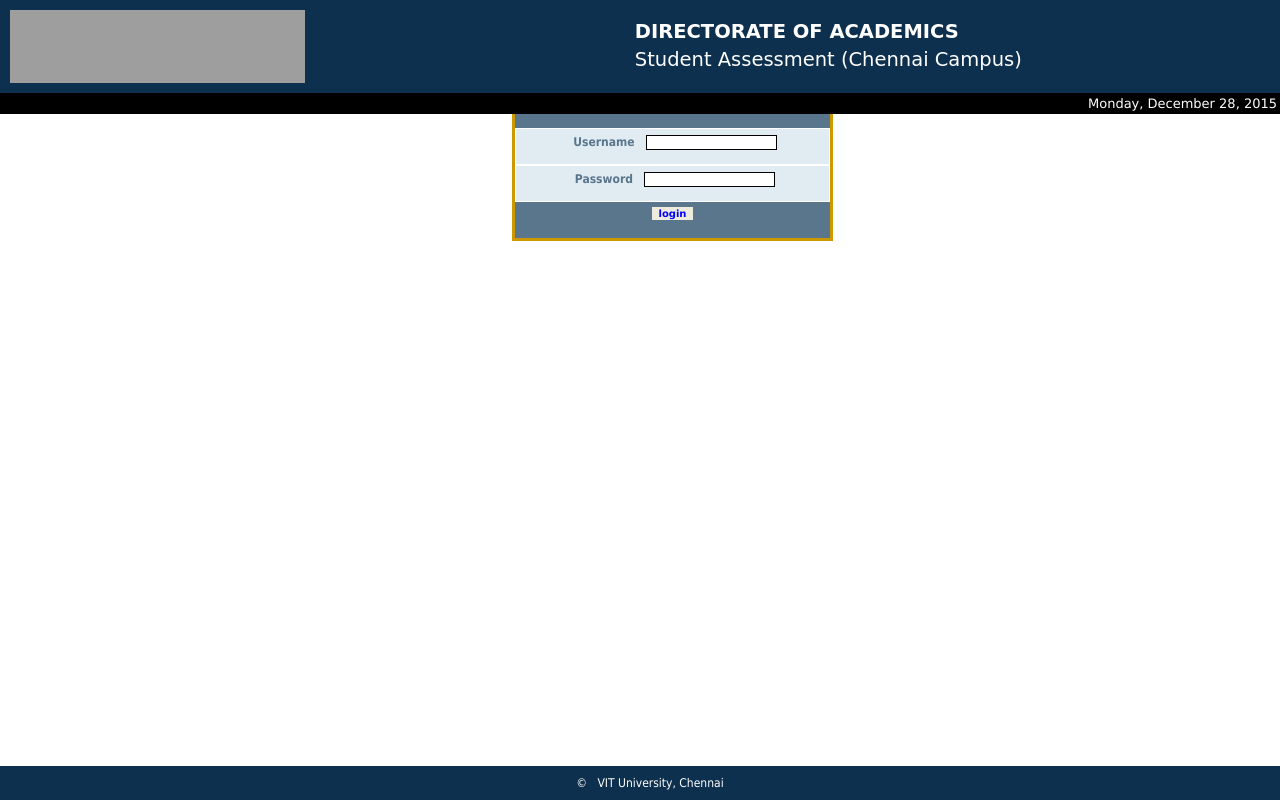
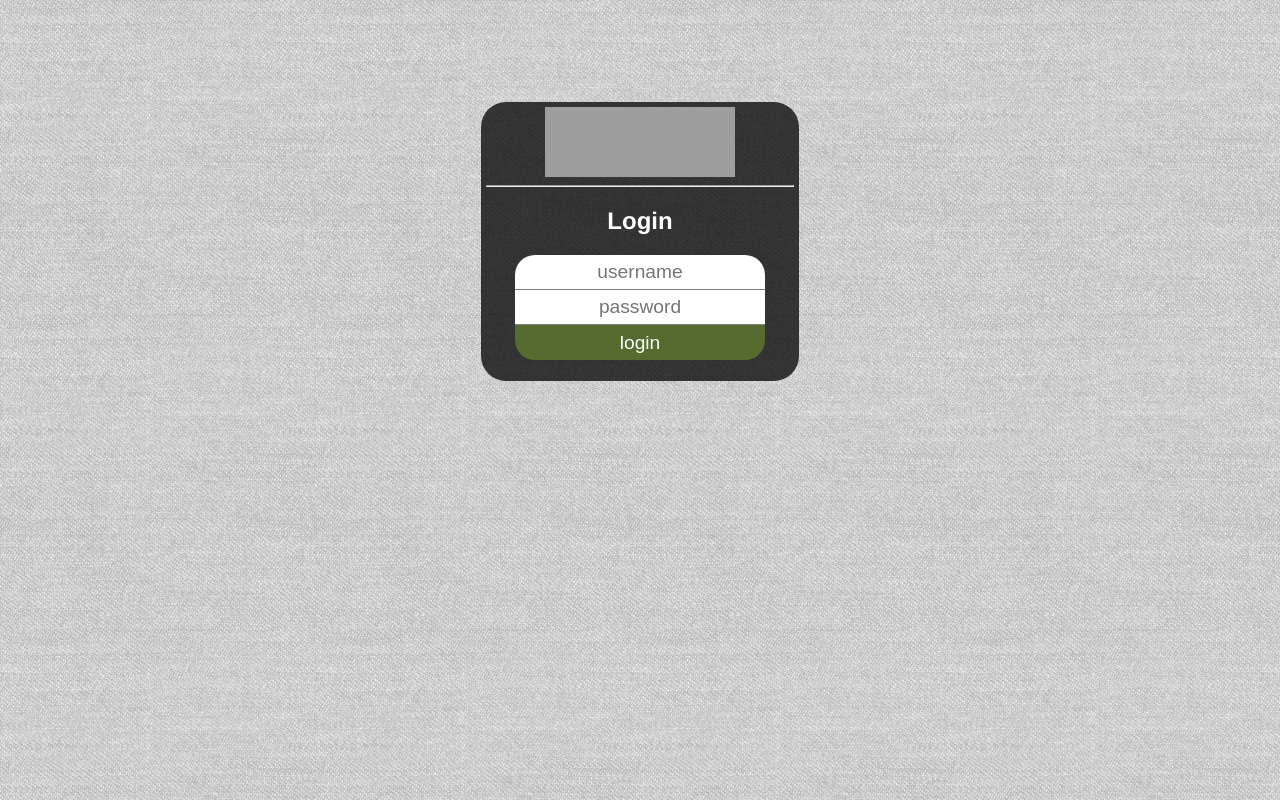
Before and after one commit to cyberpirate92/stuAssess, a PHP site: page /login.php in a window 1280 px wide. Run offline with PHP 8.4, Linux system fonts and the light colour scheme; grey boxes are pictures that could not be loaded.

Commit message:
Modified UI for login with server side validation

```diff
--- a/css/alternate.css
+++ b/css/alternate.css
@@ -117,3 +117,26 @@ input[type='text']
 {
 	background:#568203;
 }
+div.error-display
+{
+	border-radius:25px;
+	padding:0px;
+	display:inline-block;
+	width:25%;
+	letter-spacing:.5;
+	font-size:0.95em;
+	font-family:helvetica;
+	background:rgba(241,93,67,0.5);
+	color:#65000F;
+	text-transform: lowercase;
+	transition:all 2s ease-in;
+}
+.error-display img
+{
+	float:left;
+}
+.error-display p
+{
+	text-align:left;
+	text-indent:2%;
+}
--- a/login.php
+++ b/login.php
@@ -2,17 +2,18 @@
 	include('util.php');
 	if(!empty($_POST))
 	{
-		$username = strtoupper(trim($_POST['username']));
-		$password = $_POST['password'];
+		require_once('db.php');
+		require_once('util.php');
+		$username = mysqli_real_escape_string($db,strtoupper(trim($_POST['username'])));
+		$password = mysqli_real_escape_string($db,$_POST['password']);
 
 		if(strlen($username) == 0 || strlen($password) == 0)
 		{
-			displayJSAlert('Invalid username/password');
+			displayError1('Invalid Username/Password');
 		}
 		else
 		{
 			$password = md5($password);
-			require_once('db.php');
 			if(preg_match('/^[0-9]*$/',$username)) // checking if username belongs to a faculty (all numbers)
 			{
 				$table_name = "faculty_login";
@@ -25,8 +26,6 @@
 				$page_name = "student_portal.php";
 				$type='student';
 			}
-			var_dump($table_name);
-			var_dump($page_name);
 			$result = mysqli_query($db,"SELECT * FROM $table_name WHERE username='$username' AND password='$password'");
 			if(mysqli_num_rows($result) > 0)
 			{
@@ -37,77 +36,40 @@
 			}
 			else
 			{
-				displayJSAlert('Invalid username/password.');
+				displayError1('Invalid username/password.');
 			}
 		}
 	}
 ?>
 <html>
 	<head>
-		<title> Student Assessment </title>
-		<link rel='stylesheet' href='css/base.css'>
+		<title> Template </title>
+		<link href='css/alternate.css' rel='stylesheet'>
 		<style type='text/css'>
-			#content-login
+			div#content
 			{
-				margin-top:7%;
-				margin-left:40%;
-				background:#5A768D;
-				border:3px solid #CC9900;
-				width:315px;
-				font-family: tahoma;
-				padding-top: 35px;
-			}
-			div.row
-			{
-				border:1px solid white;
-				padding-left: 5px;
-				padding-top: 5px;
-				height:30px;
-				background:#E1ECF2;
-				text-align: center;
-			}
-			span.label
-			{
-				color: 5A768D;
-				font-weight: bold;
-				font-size: 12px;
-			}
-			div.form-input
-			{
-				float:left;
-				margin-left:33%;
-				background:#E1ECF2;
-				width:65%;
-				margin-left: 50%;
-				width:50%;
-			}
-			div.buttons
-			{
-				padding:5px;
-				text-align:center;
+				background:rgba(0,0,0,0);
+				padding:5%;
 			}
 		</style>
 	</head>
 	<body>
 		<div id='wrapper'>
-			<?php require_once('header.php'); ?>
 			<div id='content'>
-				<div id='content-login'>
-					<form action='login.php' method='POST'>
-						<div class='row'>
-							<span class='label'> Username </span> &nbsp; <input type='text' name='username'>
-						</div>
-						<div class='row'>
-							<span class='label'> Password </span> &nbsp; <input type='password' name='password'>
-						</div>
-						<div class='buttons'>
-							<input type='submit' value='login'>
-						</div>
-					</form>
-				</div>
-			</div>
-			<div id='footer'>
-				&copy; &nbsp; VIT University, Chennai
+				<center>
+					<div id='loginBlock' class='whiteText'>
+						<center>
+							<img src='images/logo.png' width='190' height='70'>
+							<hr>
+							<h2> Login </h2>
+							<form action='<?php echo $_SERVER['PHP_SELF'];?>' method='POST'>
+								<input type='text' name='username' placeholder='username' id='username'>
+								<input type='password' name='password' placeholder='password' id='password'><br>
+								<input type='submit' value='login'>
+							</form>
+						</center>
+					</div>
+				</center>
 			</div>
 		</div>
 	</body>
--- a/util.php
+++ b/util.php
@@ -191,4 +191,22 @@
 		}
 		return $table_name;
 	}
+	function displayError($errorMsg) // A handy function to display errors in HTML
+	{
+		echo "<center>";
+		echo "<div class='error-display'>";
+		echo "<img src='../images/error.png' width='50' height='50'></img>";
+		echo "<p><strong>ERROR:</strong> $errorMsg</p>";
+		echo "</div>";
+		echo "</center>";
+	}
+	function displayError1($errorMsg) // Same as the displayError function, except that the image path has changed.
+	{
+		echo "<center>";
+		echo "<div class='error-display'>";
+		echo "<img src='images/error.png' width='50' height='50'></img>";
+		echo "<p><strong>ERROR:</strong> $errorMsg</p>";
+		echo "</div>";
+		echo "</center>";
+	}
 ?>
```
Also changed, not shown: _admin/login.php (+39 -1 lines), _admin/manage.php (added), images/error.png (added).
